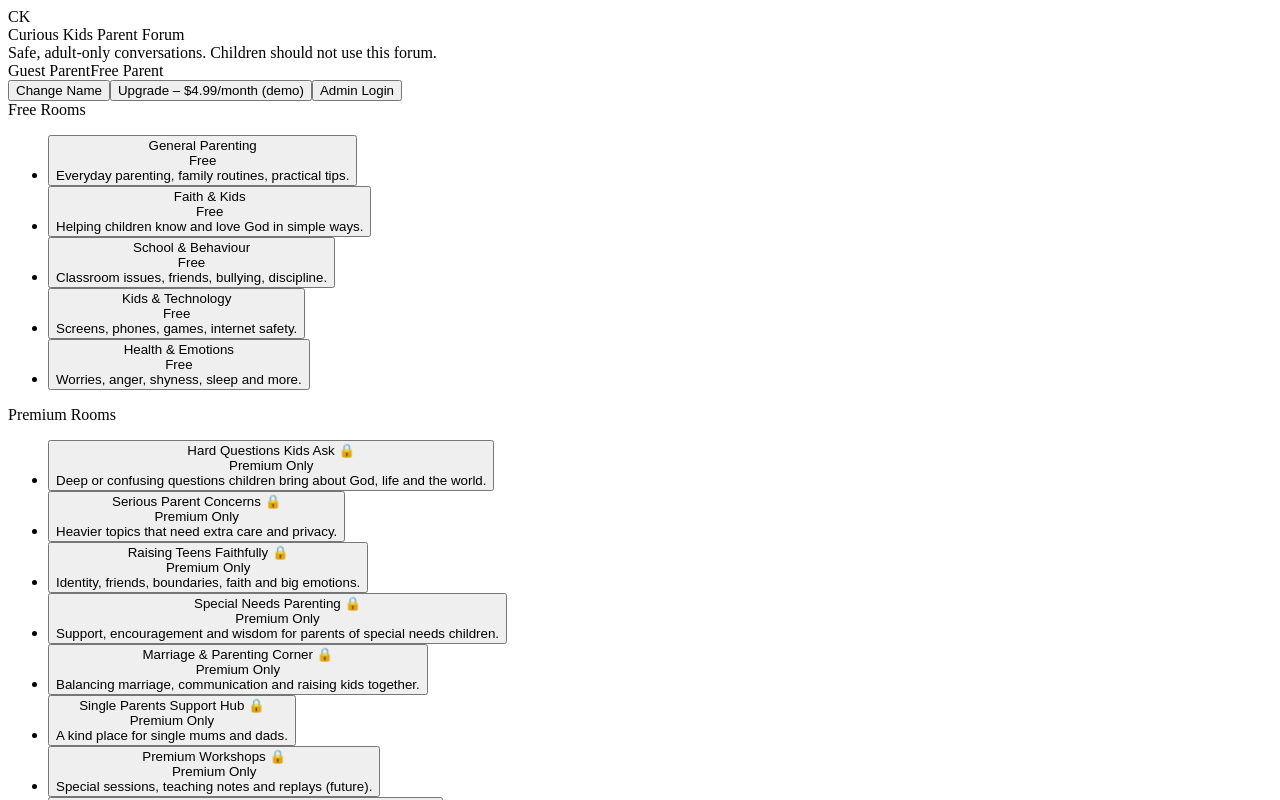
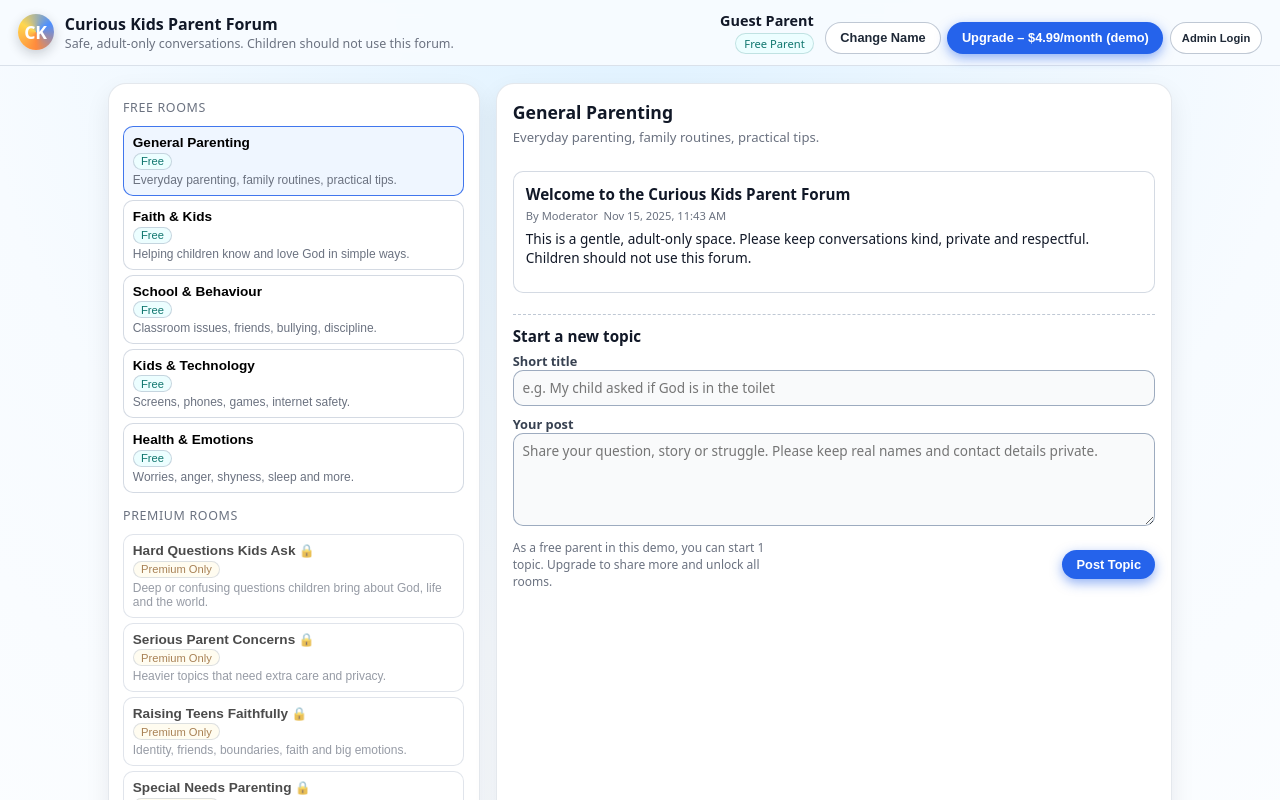
Before and after one commit to Patmartins2020/curiouskids, a React (Vite) app: page / in a window 1280 px wide. Shown: the top 800 px of the page. Built offline with nearby package versions, Linux system fonts and the light colour scheme.

Commit message:
Update styles.css

```diff
--- a/src/styles.css
+++ b/src/styles.css
@@ -15,5 +15,481 @@
 }
 
 *,
+*::before,
+*::after {
+  box-sizing: border-box;
+}
 
-/* ...[CSS continues exactly as I gave you earlier]... */
+html,
+body {
+  margin: 0;
+  padding: 0;
+  font-family: var(--pf-font);
+  background: radial-gradient(circle at top, #e0f2ff 0, #f7fbff 45%, #ffffff 100%);
+  color: var(--pf-text);
+}
+
+.pf-root {
+  min-height: 100vh;
+  display: flex;
+  flex-direction: column;
+}
+
+/* HEADER */
+
+.pf-header {
+  position: sticky;
+  top: 0;
+  z-index: 10;
+  background: rgba(247, 251, 255, 0.96);
+  backdrop-filter: blur(10px);
+  border-bottom: 1px solid rgba(148, 163, 184, 0.3);
+  padding: 0.7rem 1.1rem;
+  display: flex;
+  align-items: center;
+  justify-content: space-between;
+  gap: 1rem;
+}
+
+.pf-header-left {
+  display: flex;
+  align-items: center;
+  gap: 0.7rem;
+}
+
+.pf-logo {
+  width: 36px;
+  height: 36px;
+  border-radius: 50%;
+  background: conic-gradient(from 180deg, #ff8a3d, #ffd74d, #4d8fff, #ff8a3d);
+  display: flex;
+  align-items: center;
+  justify-content: center;
+  color: #ffffff;
+  font-weight: 800;
+  font-size: 1.1rem;
+  box-shadow: 0 4px 12px rgba(15, 23, 42, 0.2);
+}
+
+.pf-title {
+  font-weight: 700;
+  font-size: 1rem;
+}
+
+.pf-subtitle {
+  font-size: 0.78rem;
+  color: var(--pf-muted);
+}
+
+.pf-header-right {
+  display: flex;
+  align-items: flex-end;
+  gap: 0.7rem;
+  flex-wrap: wrap;
+  justify-content: flex-end;
+}
+
+.pf-user {
+  display: flex;
+  flex-direction: column;
+  align-items: flex-end;
+  gap: 0.2rem;
+}
+
+.pf-user-name {
+  font-size: 0.9rem;
+  font-weight: 600;
+}
+
+.pf-badge {
+  font-size: 0.7rem;
+  padding: 0.1rem 0.5rem;
+  border-radius: 999px;
+  border: 1px solid var(--pf-border);
+}
+
+.pf-badge-free {
+  background: #ecfeff;
+  color: #0f766e;
+  border-color: #0f766e33;
+}
+
+.pf-badge-premium {
+  background: #fffbeb;
+  color: #854d0e;
+  border-color: #f59e0b55;
+}
+
+.pf-badge-admin {
+  background: #fee2e2;
+  color: #b91c1c;
+  border-color: #b91c1c55;
+}
+
+.pf-actions {
+  display: flex;
+  flex-wrap: wrap;
+  gap: 0.4rem;
+}
+
+.pf-btn {
+  border-radius: 999px;
+  border: none;
+  font-size: 0.8rem;
+  padding: 0.45rem 0.9rem;
+  cursor: pointer;
+  font-weight: 600;
+  display: inline-flex;
+  align-items: center;
+  gap: 0.3rem;
+  transition: background 0.15s ease, box-shadow 0.15s ease, transform 0.1s ease;
+}
+
+.pf-btn-primary {
+  background: var(--pf-primary);
+  color: #ffffff;
+  box-shadow: 0 4px 12px rgba(37, 99, 235, 0.5);
+}
+
+.pf-btn-primary:hover {
+  background: #1d4ed8;
+  transform: translateY(-1px);
+}
+
+.pf-btn-ghost {
+  background: #ffffff;
+  color: #1f2937;
+  border: 1px solid rgba(148, 163, 184, 0.6);
+}
+
+.pf-btn-ghost:hover {
+  background: #e5e7eb;
+}
+
+.pf-btn-danger {
+  background: #fee2e2;
+  color: var(--pf-danger);
+  border: 1px solid #fecaca;
+}
+
+.pf-btn-danger:hover {
+  background: #fecaca;
+}
+
+.pf-btn-small {
+  font-size: 0.7rem;
+  padding: 0.25rem 0.7rem;
+}
+
+/* LAYOUT */
+
+.pf-main {
+  flex: 1;
+  max-width: 1100px;
+  margin: 0 auto;
+  padding: 1.1rem;
+  display: grid;
+  grid-template-columns: minmax(0, 1.1fr) minmax(0, 2fr);
+  gap: 1rem;
+}
+
+/* SIDEBAR */
+
+.pf-sidebar {
+  background: var(--pf-card);
+  border-radius: var(--pf-radius-lg);
+  border: 1px solid rgba(148, 163, 184, 0.25);
+  box-shadow: var(--pf-shadow-soft);
+  padding: 0.9rem;
+  display: flex;
+  flex-direction: column;
+  gap: 0.4rem;
+}
+
+.pf-section-label {
+  font-size: 0.78rem;
+  color: var(--pf-muted);
+  text-transform: uppercase;
+  letter-spacing: 0.05em;
+  margin-bottom: 0.25rem;
+}
+
+.pf-cat-list {
+  list-style: none;
+  padding: 0;
+  margin: 0 0 0.5rem 0;
+  display: flex;
+  flex-direction: column;
+  gap: 0.3rem;
+}
+
+.pf-cat-btn {
+  width: 100%;
+  text-align: left;
+  border-radius: var(--pf-radius-sm);
+  border: 1px solid rgba(148, 163, 184, 0.4);
+  background: #ffffff;
+  padding: 0.5rem 0.55rem;
+  cursor: pointer;
+  transition: border 0.15s ease, box-shadow 0.15s ease, background 0.15s ease,
+    transform 0.1s ease, opacity 0.15s ease;
+}
+
+.pf-cat-btn:hover {
+  border-color: #2563eb88;
+  box-shadow: 0 4px 10px rgba(15, 23, 42, 0.08);
+  transform: translateY(-1px);
+}
+
+.pf-cat-btn-active {
+  border-color: #2563ebdd;
+  background: #eff6ff;
+}
+
+.pf-cat-btn-locked {
+  opacity: 0.7;
+}
+
+.pf-cat-name {
+  font-size: 0.85rem;
+  font-weight: 600;
+  display: flex;
+  align-items: center;
+  gap: 0.2rem;
+}
+
+.pf-lock {
+  font-size: 0.8rem;
+}
+
+.pf-cat-tag {
+  display: inline-flex;
+  align-items: center;
+  gap: 0.2rem;
+  font-size: 0.7rem;
+  padding: 0.1rem 0.45rem;
+  border-radius: 999px;
+  border: 1px solid rgba(148, 163, 184, 0.45);
+  margin-top: 0.15rem;
+}
+
+.pf-cat-tag-free {
+  background: #ecfeff;
+  color: #0f766e;
+}
+
+.pf-cat-tag-premium {
+  background: #fffbeb;
+  color: #854d0e;
+}
+
+.pf-cat-desc {
+  font-size: 0.75rem;
+  color: var(--pf-muted);
+  margin-top: 0.18rem;
+}
+
+.pf-note {
+  margin-top: auto;
+  font-size: 0.75rem;
+  color: var(--pf-muted);
+  padding-top: 0.4rem;
+  border-top: 1px dashed rgba(148, 163, 184, 0.6);
+}
+
+/* MAIN CONTENT */
+
+.pf-content {
+  background: var(--pf-card);
+  border-radius: var(--pf-radius-lg);
+  border: 1px solid rgba(148, 163, 184, 0.25);
+  box-shadow: var(--pf-shadow-soft);
+  padding: 1rem;
+  display: flex;
+  flex-direction: column;
+  gap: 0.8rem;
+}
+
+.pf-content-header h1 {
+  font-size: 1.1rem;
+  margin: 0;
+}
+
+.pf-content-description {
+  font-size: 0.82rem;
+  color: var(--pf-muted);
+  margin-top: 0.2rem;
+}
+
+/* ALERT */
+
+.pf-alert {
+  font-size: 0.78rem;
+  padding: 0.5rem 0.6rem;
+  border-radius: var(--pf-radius-sm);
+  background: #fef3c7;
+  color: #92400e;
+  border: 1px solid #fbbf24aa;
+}
+
+/* THREADS */
+
+.pf-threads {
+  display: flex;
+  flex-direction: column;
+  gap: 0.5rem;
+}
+
+.pf-thread-card {
+  border-radius: var(--pf-radius-sm);
+  border: 1px solid rgba(148, 163, 184, 0.4);
+  padding: 0.7rem 0.75rem;
+  background: #ffffff;
+}
+
+.pf-thread-header h2 {
+  font-size: 0.95rem;
+  margin: 0;
+}
+
+.pf-thread-meta {
+  display: flex;
+  flex-wrap: wrap;
+  gap: 0.35rem;
+  font-size: 0.7rem;
+  color: var(--pf-muted);
+  margin-top: 0.25rem;
+}
+
+.pf-thread-pill {
+  background: #fffbeb;
+  color: #854d0e;
+  border-radius: 999px;
+  padding: 0.1rem 0.4rem;
+  border: 1px solid #facc15aa;
+}
+
+.pf-thread-body {
+  margin-top: 0.4rem;
+  font-size: 0.85rem;
+  color: #111827;
+  white-space: pre-wrap;
+}
+
+.pf-empty {
+  font-size: 0.84rem;
+  color: var(--pf-muted);
+  background: var(--pf-primary-soft);
+  border-radius: var(--pf-radius-sm);
+  padding: 0.7rem 0.75rem;
+  border: 1px dashed rgba(37, 99, 235, 0.4);
+}
+
+/* NEW THREAD FORM */
+
+.pf-new-thread {
+  margin-top: 0.5rem;
+  border-top: 1px dashed rgba(148, 163, 184, 0.6);
+  padding-top: 0.7rem;
+}
+
+.pf-new-thread h2 {
+  font-size: 0.95rem;
+  margin: 0 0 0.4rem 0;
+}
+
+.pf-upgrade-box {
+  font-size: 0.8rem;
+  color: var(--pf-muted);
+  background: #fefce8;
+  border-radius: var(--pf-radius-sm);
+  padding: 0.6rem 0.7rem;
+  border: 1px solid #facc15aa;
+  display: flex;
+  flex-direction: column;
+  gap: 0.4rem;
+}
+
+.pf-form {
+  display: flex;
+  flex-direction: column;
+  gap: 0.5rem;
+}
+
+.pf-form-row label {
+  display: block;
+  font-size: 0.8rem;
+  font-weight: 600;
+  color: #374151;
+  margin-bottom: 0.1rem;
+}
+
+.pf-form-row input,
+.pf-form-row textarea {
+  width: 100%;
+  font-family: var(--pf-font);
+  font-size: 0.85rem;
+  border-radius: var(--pf-radius-sm);
+  border: 1px solid rgba(148, 163, 184, 0.9);
+  padding: 0.45rem 0.55rem;
+  outline: none;
+  background: #f9fafb;
+  transition: border 0.15s ease, box-shadow 0.15s ease, background 0.15s ease;
+}
+
+.pf-form-row input:focus,
+.pf-form-row textarea:focus {
+  border-color: #2563eb;
+  box-shadow: 0 0 0 1px rgba(37, 99, 235, 0.25);
+  background: #ffffff;
+}
+
+.pf-form-footer {
+  display: flex;
+  align-items: center;
+  justify-content: space-between;
+  gap: 0.5rem;
+  flex-wrap: wrap;
+}
+
+.pf-form-hint {
+  font-size: 0.75rem;
+  color: var(--pf-muted);
+  max-width: 16rem;
+}
+
+/* FOOTER */
+
+.pf-footer {
+  padding: 0.9rem 1rem 1.1rem;
+  font-size: 0.75rem;
+  color: var(--pf-muted);
+  text-align: center;
+  border-top: 1px solid rgba(148, 163, 184, 0.3);
+  margin-top: 0.5rem;
+}
+
+/* RESPONSIVE */
+
+@media (max-width: 900px) {
+  .pf-main {
+    grid-template-columns: minmax(0, 1fr);
+  }
+}
+
+@media (max-width: 640px) {
+  .pf-header {
+    flex-direction: column;
+    align-items: flex-start;
+  }
+  .pf-header-right {
+    align-items: flex-start;
+  }
+  .pf-main {
+    padding: 0.7rem;
+  }
+  .pf-sidebar,
+  .pf-content {
+    border-radius: 14px;
+  }
+}
```
